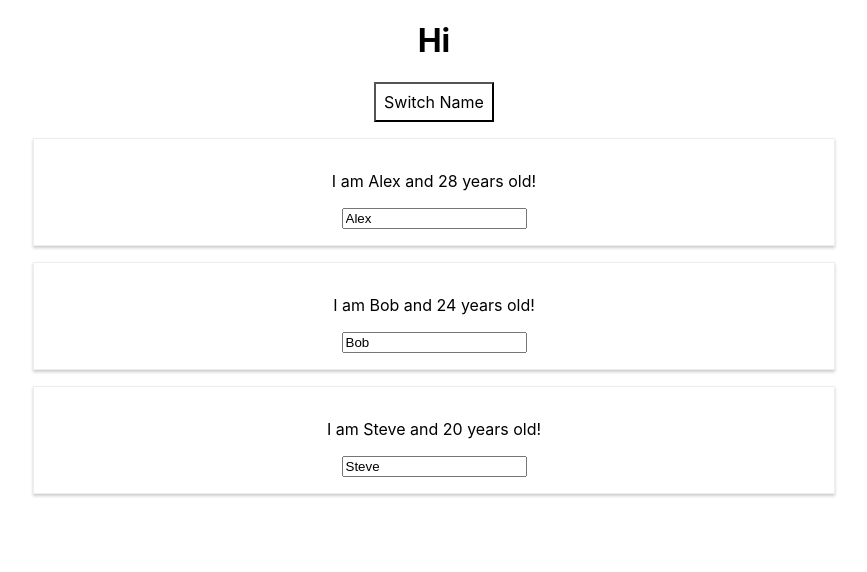
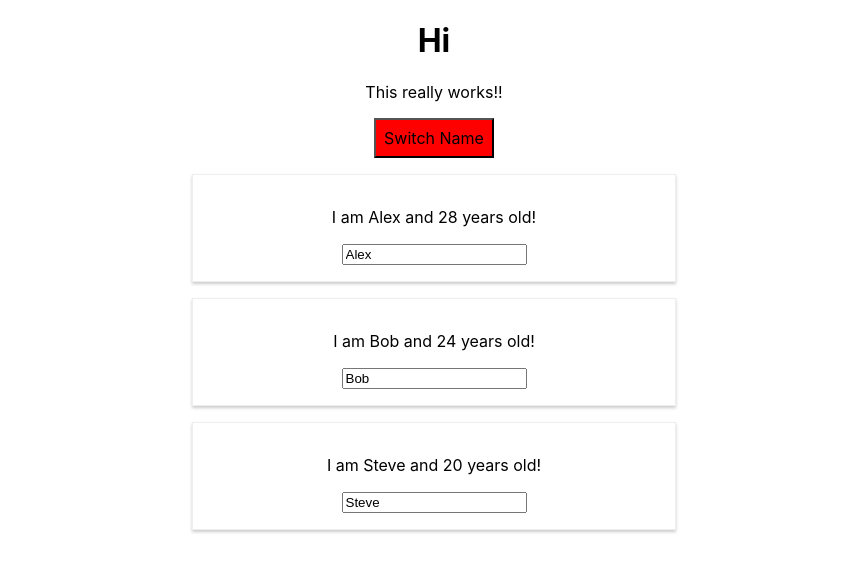
Before and after one commit to jungcom/firstReactApp, a React (Create React App) app: page / in a window 1280 px wide. Both pictures are taken after a click on the button "Switch Name". Shown: the top 572 px of the page, without its empty margins (206-1073 px from the left). Built offline with nearby package versions, Linux system fonts and the light colour scheme.

Commit message:
Use Radium

```diff
--- a/package.json
+++ b/package.json
@@ -3,6 +3,7 @@
   "version": "0.1.0",
   "private": true,
   "dependencies": {
+    "radium": "^0.25.1",
     "react": "^16.7.0",
     "react-dom": "^16.7.0",
     "react-scripts": "2.1.2"
--- a/src/App.css
+++ b/src/App.css
@@ -1,3 +1,12 @@
 .App {
   text-align: center;
 }
+
+.red{
+  color: red;
+
+}
+
+.bold{
+  font-weight: bold;
+}
--- a/src/App.js
+++ b/src/App.js
@@ -2,6 +2,7 @@
 import './App.css';
 import Person from './Person/Person'
 import './Person/Person.css'
+import Radium, { StyleRoot } from 'radium'
 
 class App extends Component {
   //state is a given attribute for Component classes. we use this because when the state is changed, the render() call gets called
@@ -44,11 +45,15 @@
 
   render() {
     const style= {
-      backgroundColor:'white',
+      backgroundColor:'green',
       font : 'inherit',
       border: '1x solid blue',
       padding: '8px',
-      cursor: 'pointer'
+      cursor: 'pointer',
+      ':hover': {
+        backgroundColor: 'lightgreen',
+        color: 'black',
+      }
     };
 
     let persons = null;
@@ -66,16 +71,32 @@
           })}
         </div>
       );
+
+      style.backgroundColor = 'red'
+      style[':hover'] = {
+        backgroundColor : 'salmon',
+      }
+    }
+
+    let classes = [];
+    if (this.state.persons.length <= 2){
+      classes.push('red')
+    }
+    if (this.state.persons.length <= 1){
+      classes.push('bold')
     }
 
     return (
-      <div className="App">
-        <h1>Hi</h1>
-        <button style={style} onClick={this.togglepersonHandler}>Switch Name</button>
-        {persons}
-      </div>
+      <StyleRoot>
+        <div className="App">
+          <h1>Hi</h1>
+          <p className={classes.join(' ')}>This really works!!</p>
+          <button style={style} onClick={this.togglepersonHandler}>Switch Name</button>
+          {persons}
+        </div>
+      </StyleRoot>
     );
   }
 }
 
-export default App;
+export default Radium(App);
--- a/src/Person/Person.js
+++ b/src/Person/Person.js
@@ -1,8 +1,18 @@
 import React from 'react';
+import Radium from 'radium';
+
+import './Person.css'
 
 const person = (props) => {
+
+	const style = {
+		'@media(min-width: 500px)' : {
+			width: '450px'
+		}
+	};
+
 	return (
-		<div className='Person'>
+		<div className='Person' style={style}>
 			<p onClick={props.click}>I am {props.name} and {props.age} years old!</p>
 			<p>{props.children}</p>
 			<input type='next' onChange={props.changed} value={props.name}></input>
@@ -10,4 +20,4 @@
 	)
 };
 
-export default person;
+export default Radium(person);
```
Also changed, not shown: 1 other file (tests, documents, lock files or other folders).
